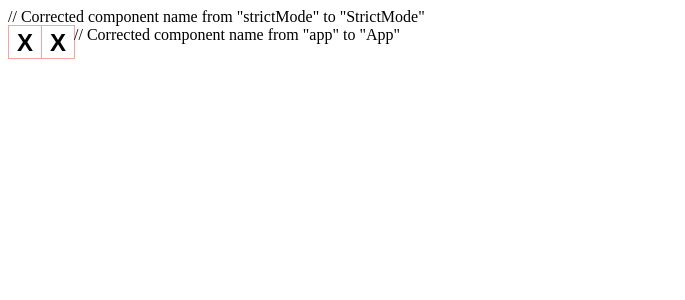
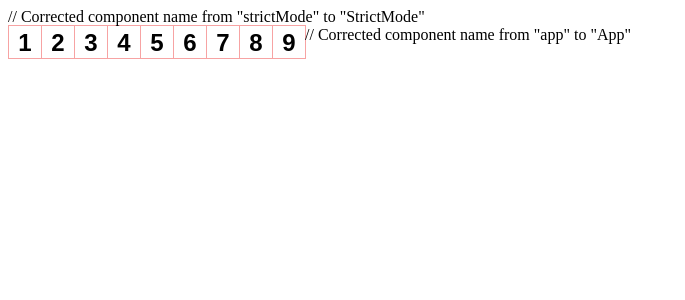
Before and after one commit to ANUDT/7CS069UZ1_WT, a React (Vite) app in the folder Week2A_WT/Tic-Tac-Toe/: page / in a window 1280 px wide. Shown: the top 300 px of the page, without its empty margins (0-685 px from the left). Built offline with nearby package versions, Linux system fonts and the light colour scheme.

Commit message:
numbered the squares

```diff
--- a/Week2A_WT/Tic-Tac-Toe/src/App.jsx
+++ b/Week2A_WT/Tic-Tac-Toe/src/App.jsx
@@ -1,8 +1,30 @@
-export default function Square() {  // Corrected function name from "squre" to "Square"
+export function Square() {  // Corrected function name from "squre" to "Square"
   return (
+    <>
     <div>
-      <button className="square">X</button>
-      <button className="square">X</button>
+      <button className="square">1</button>
+      <button className="square">2</button>
+      <button className="square">3</button>
     </div>
-  ); // Changed class to className
+
+    <div>
+      <button className="square">4</button>
+      <button className="square">5</button>
+      <button className="square">6</button>
+    </div>
+
+    <div>
+      <button className="square">7</button>
+      <button className="square">8</button>
+      <button className="square">9</button>
+    </div>
+    </>
+  )
 }
+export default function App() {  // Added App component to render Square component
+  return (
+    <>
+      <Square />
+    </>
+  )
+}
```
